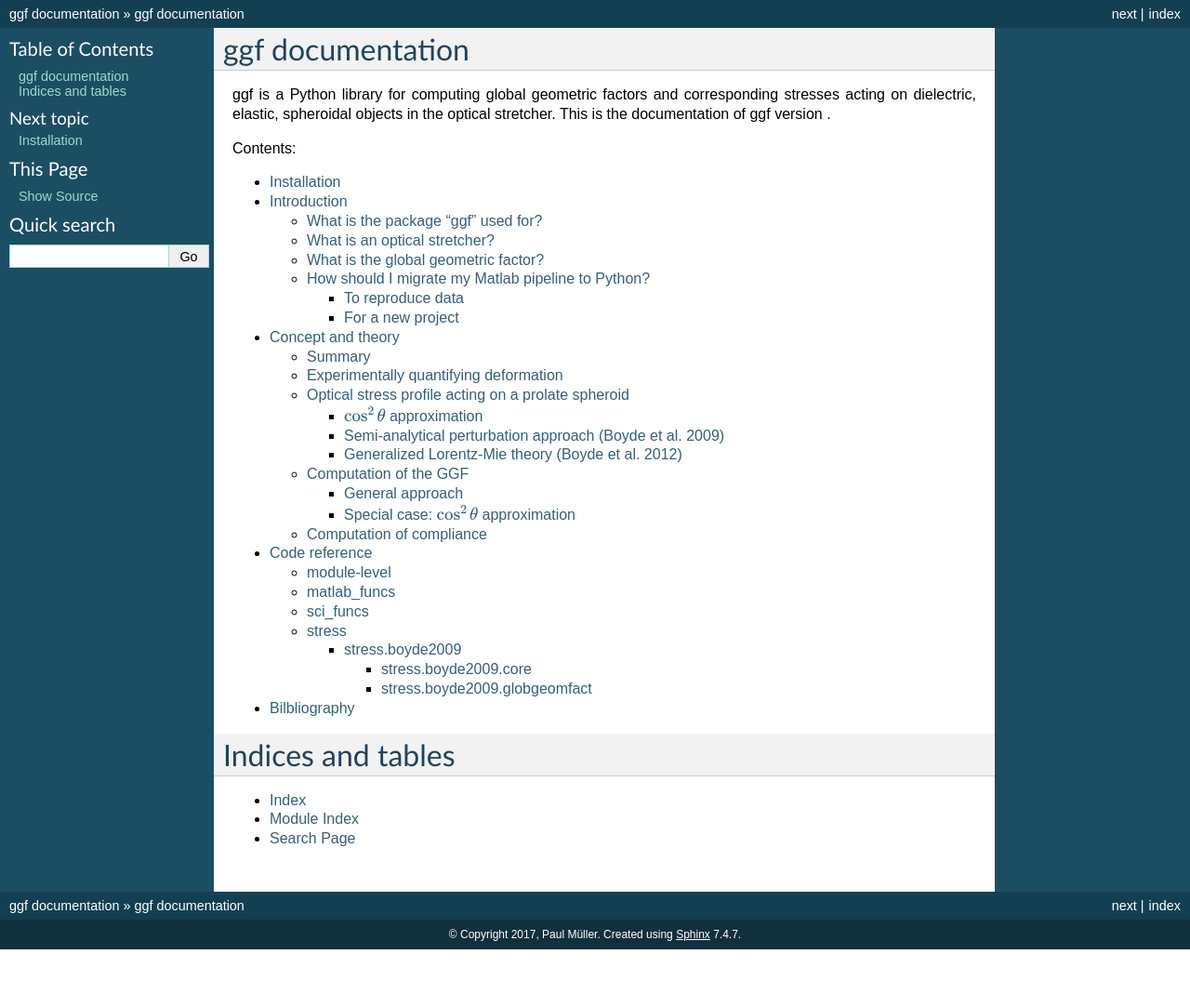
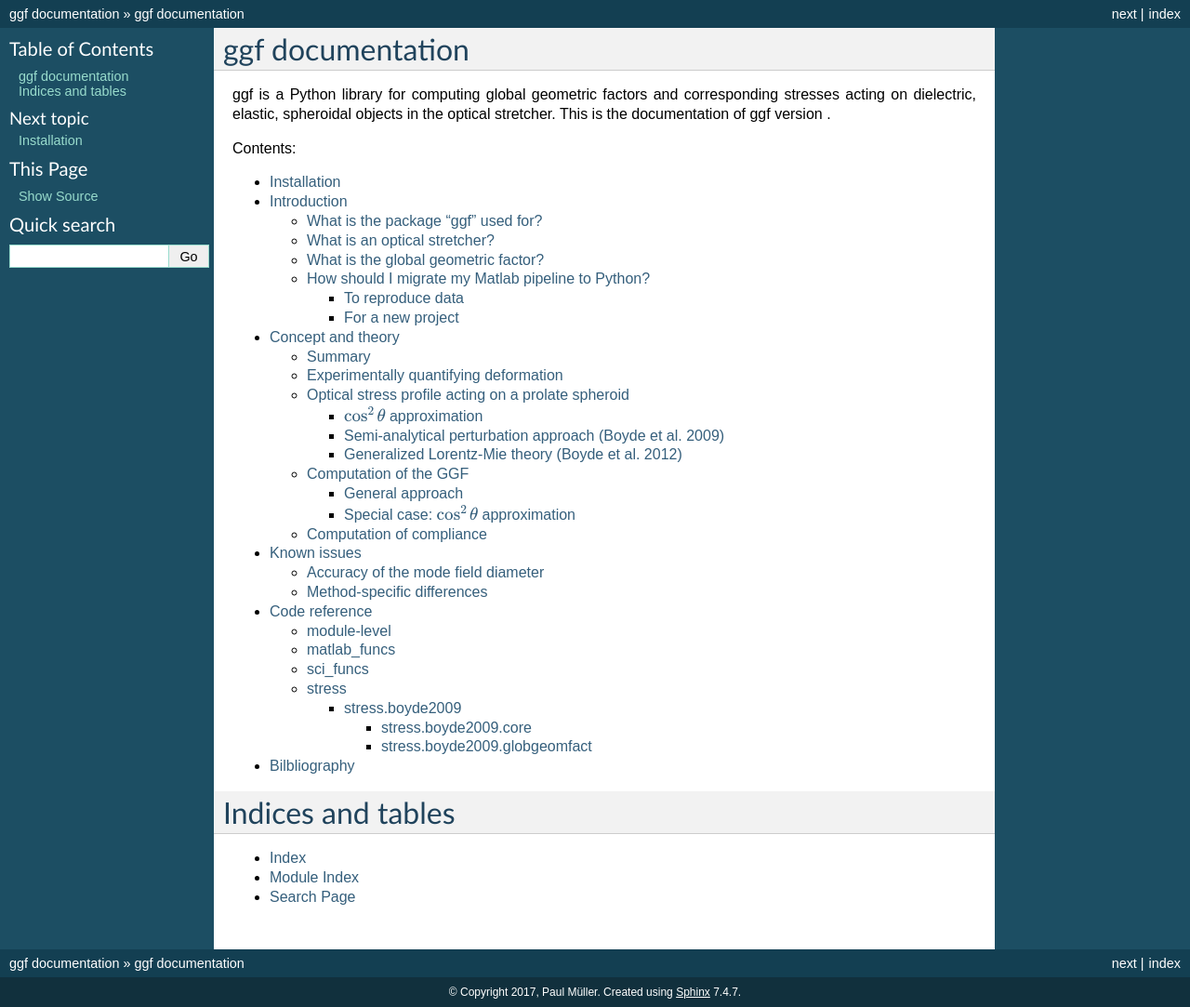
Before and after one commit to GuckLab/ggf, a Sphinx documentation site: the page built from docs/index.rst, in a window 1280 px wide. Shown: the whole page at 93% size. Built offline with Sphinx 7.4.7, drawn with Linux system fonts in a browser that asks for light colours; pages that are not in the unit, such as notebooks, are missing from menus; the version number could not be read and is left out; before the commit the page ends 1021 px from its top, so only the background shows below that; some of the changed lines change nothing that is shown.

Commit message:
docs: update

```diff
--- a/docs/index.rst
+++ b/docs/index.rst
@@ -15,6 +15,7 @@ version |release|.
    sec_installation
    sec_introduction
    sec_concept_theory
+   sec_issues
    sec_examples
    sec_code_reference
    sec_changelog
--- /dev/null
+++ b/docs/sec_issues.rst
@@ -0,0 +1,26 @@
+Known issues
+============
+
+Accuracy of the mode field diameter
+-----------------------------------
+The mode field diameter (MFD) is an important parameter for the computation
+of the GGF (see :func:`ggf.get_ggf`). Manufacturers often list the mode field
+diameters with large error margins and only for a single wavelength
+(e.g. 5.0 ± 0.5 μm @ 850nm for a
+`THORLABS 780HP <https://www.thorlabs.de/thorProduct.cfm?partNumber=780HP>`_).
+Thus, an accurate value of the MFD is not given, especially for other wavelengths.
+
+According to thorlabs (personal communication), the
+*MFD is not a directly measured value, but a function of wavelength, core radius and the refractive indices of the core and the cladding. The measurement of MFD is accomplished by the Variable Aperture Method in the Far Field (VAMFF). An aperture is placed in the far field of the fiber output, and the intensity is measured. As successively smaller apertures are placed in the beam, the intensity levels are measured for each aperture; the data can then be plotted as power vs. the sine of the aperture half-angle (or the numerical aperture). The MFD is then determined using Petermann's second definition, which is a mathematical model that does not assume a specific shape of power distribution. The MFD in the near field can be determined from this far-field measurement using the Hankel Transform.*
+
+Thus, there are several sources of error that are propagated to the MFD.
+It would probably be best to directly measure the MFD and investigate how its
+measurement error propagates to the GGF. To our knowledge, this has not yet been done.
+
+
+Method-specific differences
+---------------------------
+For some parameter combinations, the methods in :cite:`Boyde2009` and :cite:`Boyde2012`
+yield very different stress profile shapes (data not shown). It has not yet been investigated how
+these differences affect the GGF and whether they can be explained by the fact
+that the generalized Lorentz-Mie theory approach is simply more accurate.
```
Also changed, not shown: 1 other file.
